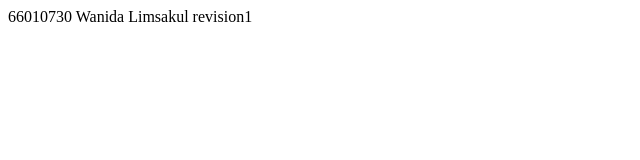
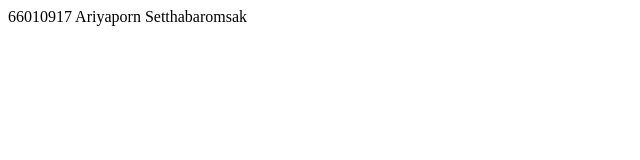
Before and after one commit to Wanida-noey/git101, a plain HTML site: page index.html in a window 1280 px wide. Shown: the full height of the page, 0-640 px from the left. Drawn offline with Linux system fonts and the light colour scheme.

Commit message:
Update index.html

```diff
--- a/index.html
+++ b/index.html
@@ -7,6 +7,6 @@
     <title>Document</title>
 </head>
 <body>
-    66010730 Wanida Limsakul revision1
+    66010917 Ariyaporn Setthabaromsak
 </body>
 </html>
```
